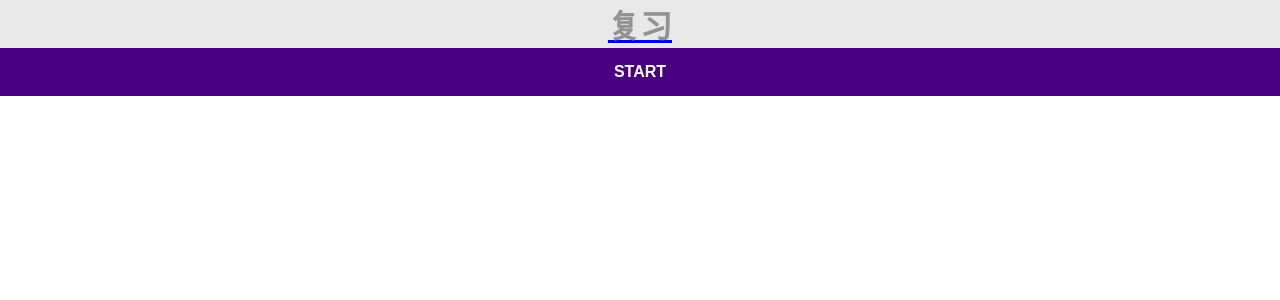
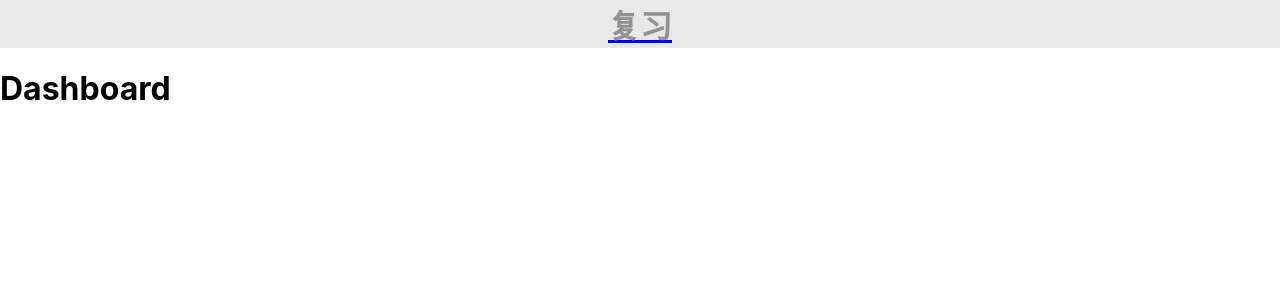
Before and after one commit to j-panasiuk/fuxi, a React (Create React App) app: page / in a window 1280 px wide. Shown: the top 300 px of the page. Built offline with nearby package versions, Linux system fonts and the light colour scheme.

Commit message:
Split app into view folder (App) and test logic folder (Tests)

```diff
--- a/src/App/App.js
+++ b/src/App/App.js
@@ -1,8 +1,9 @@
 /** @jsx jsx */
 import { BrowserRouter, Switch, Route, Link } from 'react-router-dom'
 import { css, jsx } from '@emotion/core'
-import { Test } from '../Test/Test'
-import { Vocabulary } from '../Vocabulary/Vocabulary'
+import { Dashboard } from './Dashboard/Dashboard'
+import { Test } from './Test/Test'
+import { Vocabulary } from './Vocabulary/Vocabulary'
 
 export function App() {
   return (
@@ -14,11 +15,14 @@ export function App() {
           </Link>
         </header>
         <Switch>
-          <Route path="/">
+          <Route path="/test">
             <Test />
           </Route>
           <Route path="/vocabulary">
             <Vocabulary />
+          </Route>
+          <Route>
+            <Dashboard />
           </Route>
         </Switch>
       </div>
--- /dev/null
+++ b/src/App/Dashboard/Dashboard.js
@@ -0,0 +1,9 @@
+import React from 'react'
+
+export function Dashboard() {
+  return (
+    <div>
+      <h1>Dashboard</h1>
+    </div>
+  )
+}
--- a/src/Test/Test.js
+++ b/src/App/Test/Test.js
@@ -1,23 +1,14 @@
 /** @jsx jsx */
 import React from 'react'
 import { css, jsx } from '@emotion/core'
-import sampleSize from 'lodash/sampleSize'
 import { QuestionCard, AnswerCard } from '../Card/Card'
 import { buttonStyle } from '../Button/Button'
-import dictionary from '../dictionary.json'
+import { createTest } from '../../Tests/createTest'
 
 let cache = {
   history: [],
   testSettings: {},
   test: null,
-}
-
-function createTest() {
-  return {
-    questions: sampleSize(dictionary, 10),
-    answers: [],
-    isRevealingAnswer: false,
-  }
 }
 
 export function Test() {
--- /dev/null
+++ b/src/Tests/createTest.js
@@ -0,0 +1,10 @@
+import sampleSize from 'lodash/sampleSize'
+import dictionary from '../dictionary.json'
+
+export function createTest() {
+  return {
+    questions: sampleSize(dictionary, 10),
+    answers: [],
+    isRevealingAnswer: false,
+  }
+}
```
Also changed, not shown: src/App/Button/Button.js (renamed from src/Button/Button.js), src/App/Card/Card.js (renamed from src/Card/Card.js), src/App/Vocabulary/Vocabulary.js (renamed from src/Vocabulary/Vocabulary.js).
